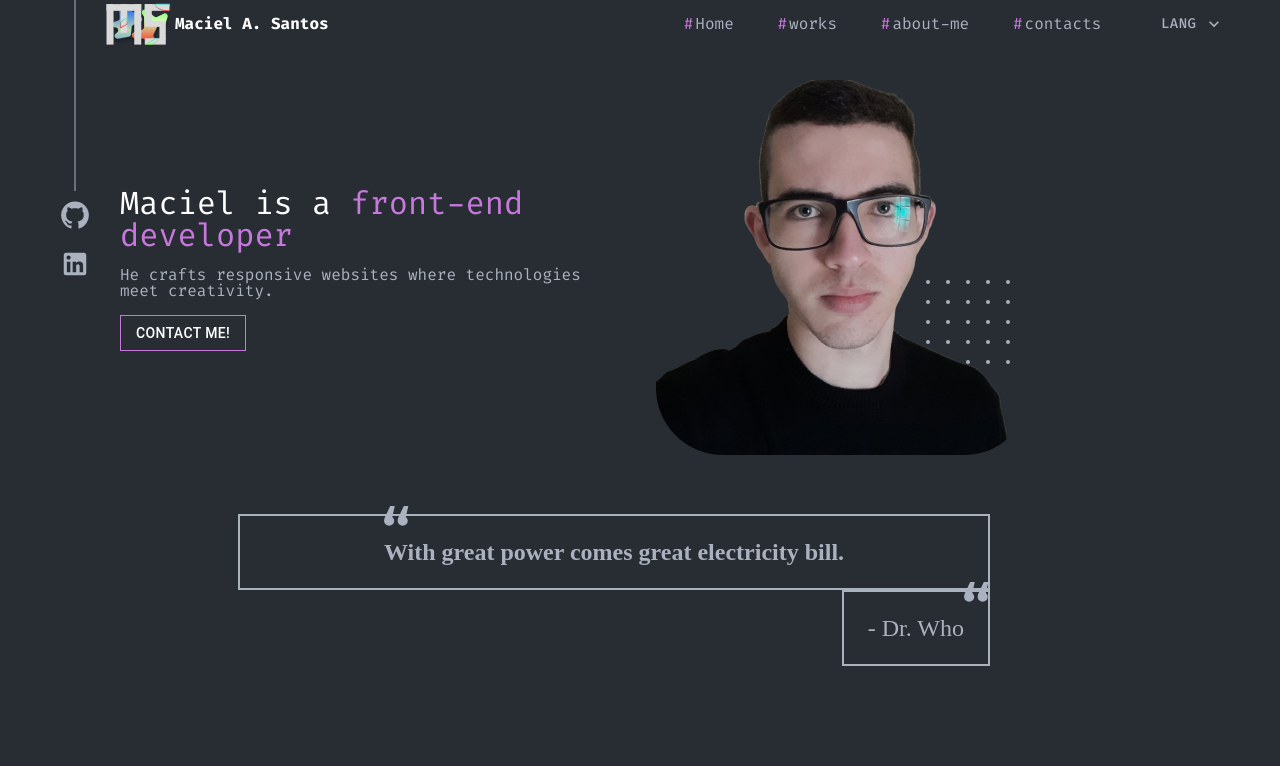
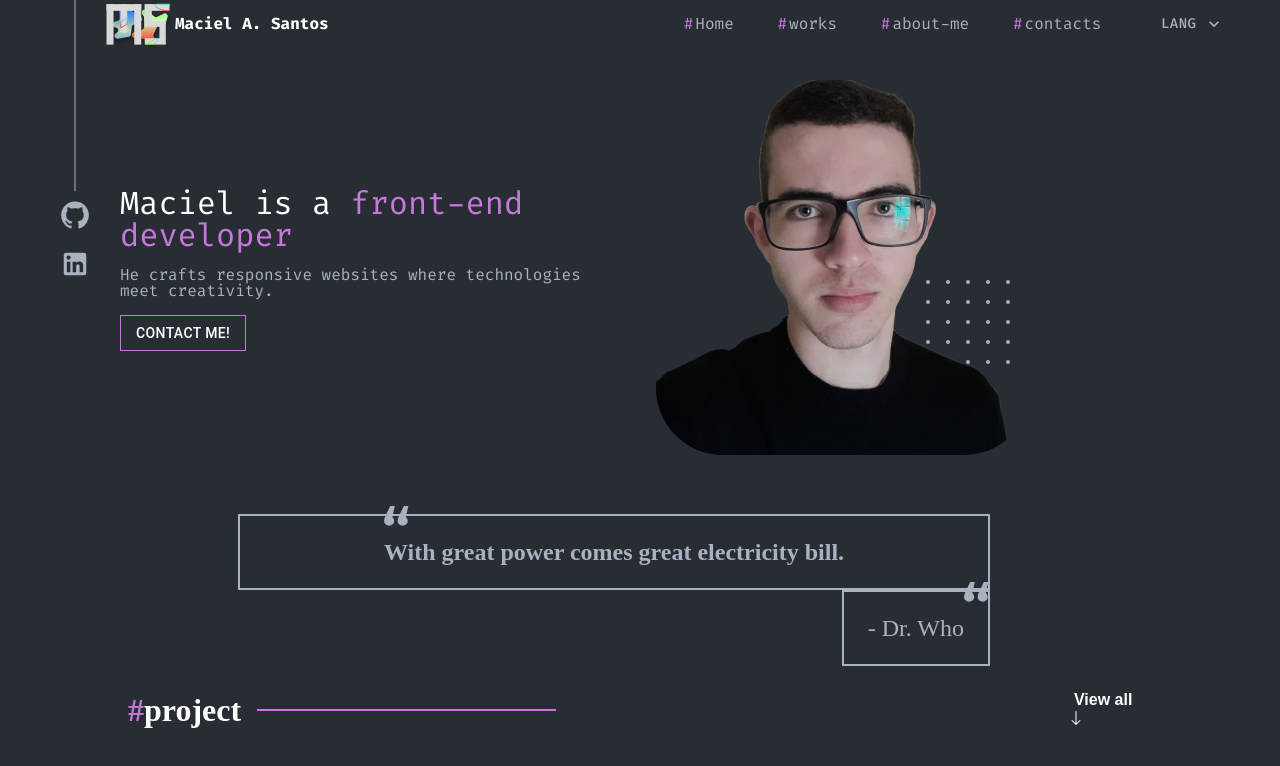
Before and after one commit to macielphp/Maciel-Alves-Portfolio, a React (Vite) app: page / in a window 1280 px wide. Shown: the top 766 px of the page. Built offline with nearby package versions, Linux system fonts and the light colour scheme.

Commit message:
Title and ViewAll components are usable

```diff
--- a/package.json
+++ b/package.json
@@ -17,6 +17,7 @@
     "@mui/material": "^6.1.1",
     "react": "^18.3.1",
     "react-dom": "^18.3.1",
+    "react-icons": "^5.3.0",
     "react-world-flags": "^1.6.0"
   },
   "devDependencies": {
--- a/src/App.jsx
+++ b/src/App.jsx
@@ -2,6 +2,7 @@ import Header from './components/Header';
 import IntroBanner from './components/IntroBanner';
 import SocialsLineY from './components/SocialsLineY';
 import Quote from './components/Quote';
+import Title from './components/Title';
 
 function App() {
 
@@ -14,7 +15,7 @@ function App() {
         quote='With great power comes great electricity bill.'
         author='Dr. Who'
       />
-
+      <Title titleText='project' showViewAll='true' />
     </>
   )
 }
--- a/src/components/Header/style.css
+++ b/src/components/Header/style.css
@@ -1,4 +1,3 @@
-@import url("src/index.css");
 .header {
   display: grid;
   grid-template-columns: repeat(2, 1fr);
--- /dev/null
+++ b/src/components/Title/index.jsx
@@ -0,0 +1,16 @@
+import ViewAll from '../ViewAll'
+import './style.css'
+
+// eslint-disable-next-line react/prop-types
+const Title = ({ titleText ,showViewAll = false }) => {
+    return(
+
+        <div className={`title-${showViewAll}`} >
+            <h2 className="title-h2">{titleText}</h2>
+            <div className="title-line"></div>
+            {showViewAll && <ViewAll />}
+        </div>
+    )
+}
+
+export default Title
--- /dev/null
+++ b/src/components/Title/style.css
@@ -0,0 +1,34 @@
+.title-true{
+    display: flex;
+    max-width: 80%;
+    margin: 0 auto;
+    align-items: center;
+    justify-content: space-between;
+    position: relative;
+}
+.title-false{
+    display: flex;
+    max-width: 80%;
+    margin: 0 auto;
+    align-items: center;
+    justify-content: flex-start;
+}
+.title-h2{
+    font-size: 32px;
+    font-weight: 600;
+    color: var(--white);
+
+}
+.title-h2::before{
+    content: "#";
+    color: var(--primary);
+
+}
+.title-line{
+    margin-left: 16px;
+    height: 2px;
+    width: 30%;
+    border:none;
+    background-color: var(--primary);
+    justify-self: self-start;
+}
--- /dev/null
+++ b/src/components/ViewAll/index.jsx
@@ -0,0 +1,13 @@
+import './style.css'
+import { BsArrowDown } from "react-icons/bs";
+const ViewAll = () => {
+    return (
+        <div className='view-all'>
+            <button className='view-all__button'>View all</button>
+            <BsArrowDown  color='var(--white)' />
+        </div>
+
+    )
+}
+
+export default ViewAll;
--- /dev/null
+++ b/src/components/ViewAll/style.css
@@ -0,0 +1,15 @@
+.view-all{
+    margin-left: 50%;
+}
+.view-all__button{
+    border: none;
+    color: var(--white);
+    font-size: 16px;
+    font-weight: 600;
+    background-color: inherit;
+
+}
+.view-all__button::after{
+    content: "";
+    background-image: url();
+}
--- a/src/index.css
+++ b/src/index.css
@@ -18,6 +18,7 @@ body {
   box-sizing: border-box;
   background-color: var(--background);
 }
+
 
 /* RESET CSS  */
 html, body, div, span, applet, object, iframe,
```
Also changed, not shown: 1 other file (tests, documents, lock files or other folders).
